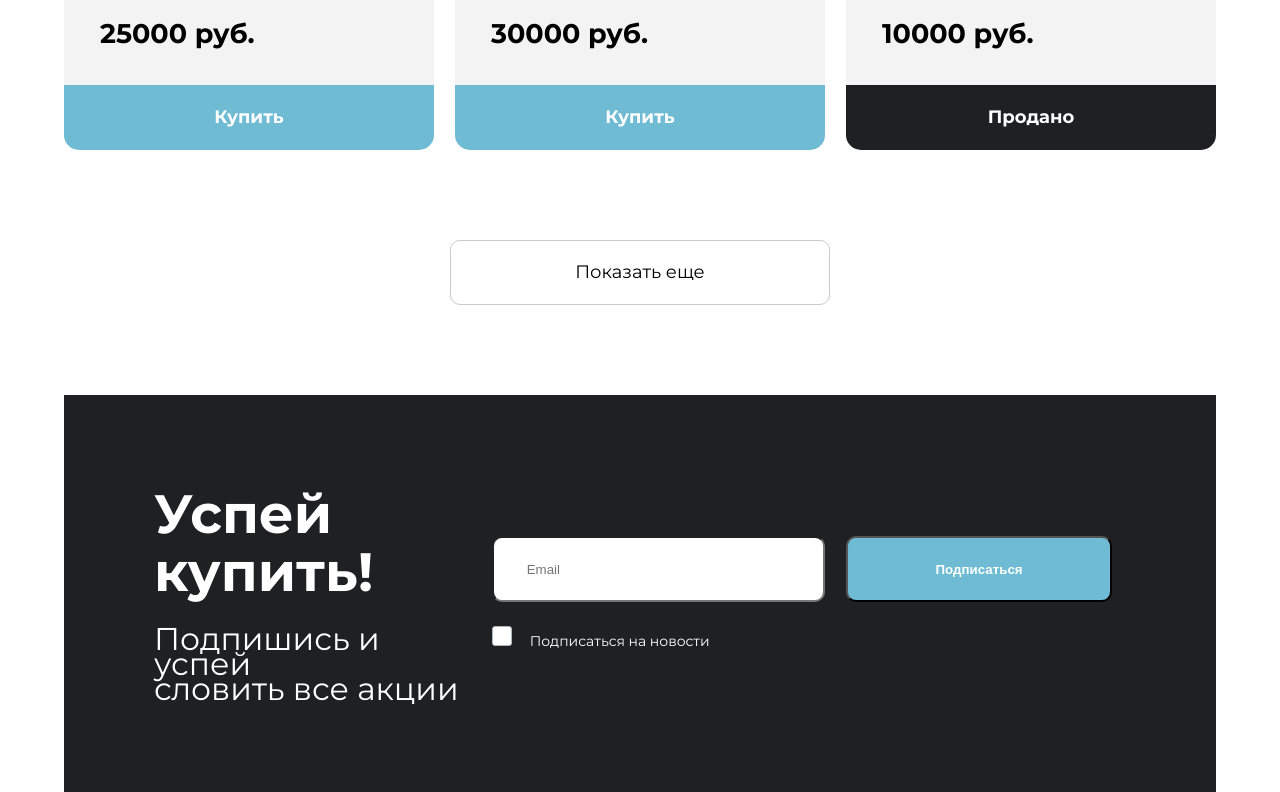
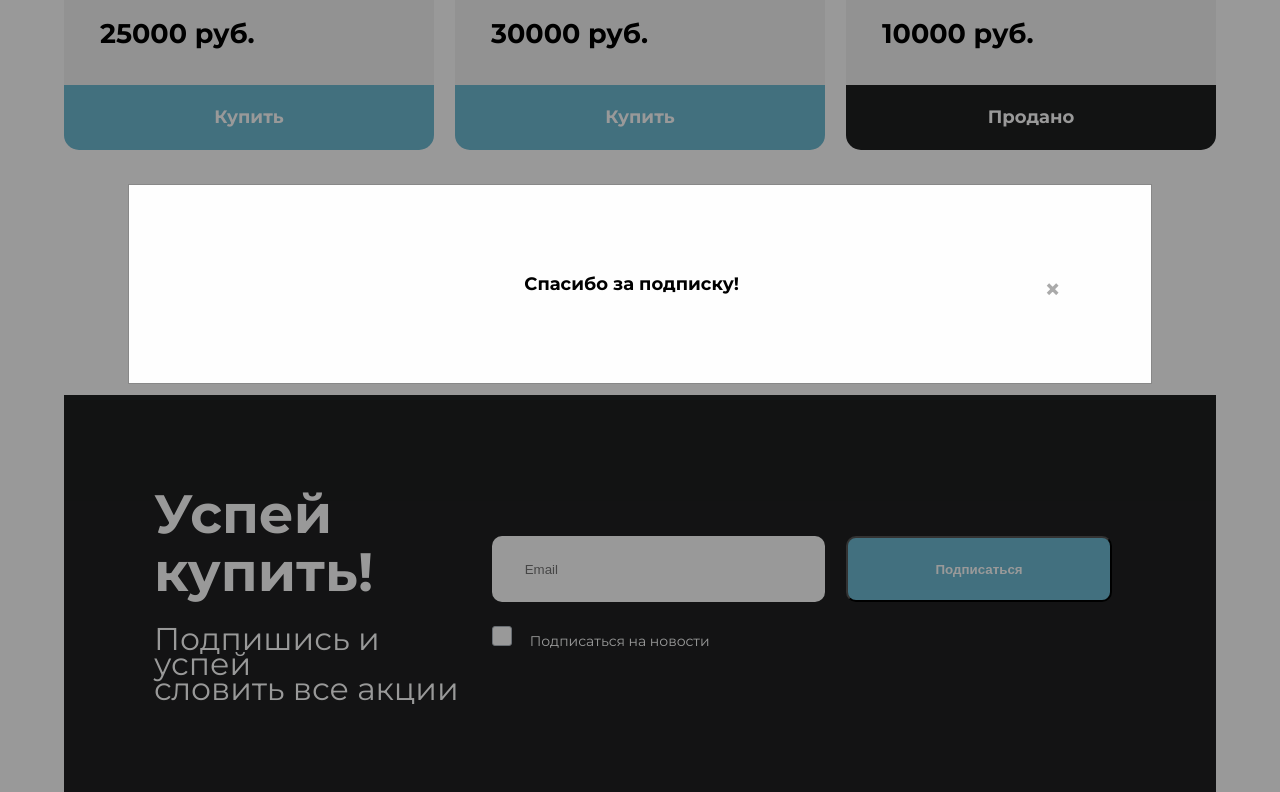
Before and after one commit to electrixky/cats-website, a plain HTML site: page index.html in a window 1280 px wide. Both pictures are taken after typing "name@example.com" into the empty fields and a click on the input "Подписаться". Shown: the part 2101-2893 px from the top of the page. Drawn offline with Linux system fonts and the light colour scheme.

Commit message:
fixed suscription

```diff
--- a/index.html
+++ b/index.html
@@ -78,12 +78,15 @@
 			</div>
 			<div class="promo__form">
 				<form action="">
-					<input type="email" class="promo__form-email" placeholder="Email">
+					<div class="promo__form-input">
+						<input type="email" class="promo__form-email" placeholder="Email">
+						<span id="invalidEmail">Invalid email</span>
+					</div>
 					<input type="submit" class="promo__form-button" value="Подписаться">
 					<div class="promo__form-checkbox">
 						<input type="checkbox" id="subscribe">
 						<label for="subscribe">Подписаться на новости</label>
-						<div id="myModal" class="modal">
+						<div id="subscribeModal" class="modal">
 							<div class="modal-content">
 							  <span class="close">&times;</span>
 							  <p>Спасибо за подписку!</p>
--- a/js/index.js
+++ b/js/index.js
@@ -3,7 +3,6 @@
 loadCatsData()
 displaySortedByPrice()
 displaySortedByAge()
-subscribtion()
 
 
 const CATS_PER_PAGE = 6
@@ -132,43 +131,45 @@ function showToast() {
 	setTimeout(function(){ toast.className = toast.className.replace("show", ""); }, 3000);
 }
 
-function validateEmail(email) {
-  const re =
+function isValid(email) {
+  	const regex =
     /^(([^<>()[\]\\.,;:\s@"]+(\.[^<>()[\]\\.,;:\s@"]+)*)|(".+"))@((\[[0-9]{1,3}\.[0-9]{1,3}\.[0-9]{1,3}\.[0-9]{1,3}\])|(([a-zA-Z\-0-9]+\.)+[a-zA-Z]{2,}))$/;
-  let checkedEmail = re.test(String(email).toLowerCase());
-  if (checkedEmail) {
-    subscribeModal();
-  } else {
-    console.log("Email is not correct");
-  }
+  	let checkedEmail = regex.test(String(email).toLowerCase());
+	return checkedEmail
 }
 
-function subscribtion() {
-  document
-    .querySelector(".promo__form-button")
-    .addEventListener("click", function (event) {
-      event.preventDefault();
-      let email = document.querySelector(".promo__form-email").value;
-      validateEmail(email);
-      document.querySelector(".promo__form-email").value = "";
-    });
-}
+let subscribeModal = document.querySelector("#subscribeModal");
+let subscribeBtn = document.querySelector(".promo__form-button");
+let closeModalBtn = document.querySelector(".close");
+let userEmailForm = document.querySelector(".promo__form-email");
+let invalidEmail = document.querySelector("#invalidEmail");
 
-function subscribeModal() {
-  let modal = document.querySelector("#myModal");
-  let btn = document.querySelector(".promo__form-button");
-  let span = document.querySelector(".close");
-  btn.onclick = function () {
-    modal.style.display = "block";
-  };
-  span.onclick = function () {
-    modal.style.display = "none";
-  };
-  window.onclick = function (event) {
-    if (event.target == modal) {
-      modal.style.display = "none";
-    }
-  };
+subscribeBtn.addEventListener('click', function (event) {
+	event.preventDefault()
+
+	if(isValid(userEmailForm.value)) {
+		showSubscribeModal()
+		userEmailForm.value = ''
+		invalidEmail.style.display = 'none'
+		userEmailForm.style.border = 'none'
+	} else {
+		invalidEmail.style.display = 'inline'
+		userEmailForm.style.border = '3px solid rgb(255, 0, 0)'
+	}
+ });
+
+closeModalBtn.addEventListener('click', function(){
+	subscribeModal.style.display = "none";
+})
+
+window.addEventListener('click', function (event) {
+	if (event.target == subscribeModal) {
+	 subscribeModal.style.display = "none";
+	}
+ })
+
+function showSubscribeModal() {
+	subscribeModal.style.display = "block";
 }
 
 (function () {
--- a/scss/style.scss
+++ b/scss/style.scss
@@ -298,6 +298,21 @@ html {
 		margin-right: 16px;
 	}
 
+	&__form-input {
+		position: relative;
+		display: inline-block;
+	}
+
+	#invalidEmail {
+		display: none;
+		position: absolute;
+		right: 50px;
+		top: 73px;
+		font-size: 14px;
+		font-weight: 600;
+		color: rgb(255, 0, 0);
+	}
+
 	&__form-button {
 		width: 20em;
 		height: 5em;
@@ -446,6 +461,7 @@ input:checked + label:before {
 
 
 
+
 @media only screen and (max-width: 1060px) {
 	.main__catalogue {
 		grid-template-columns: repeat(2, 1fr);
```
Also changed, not shown: css/style.css.
